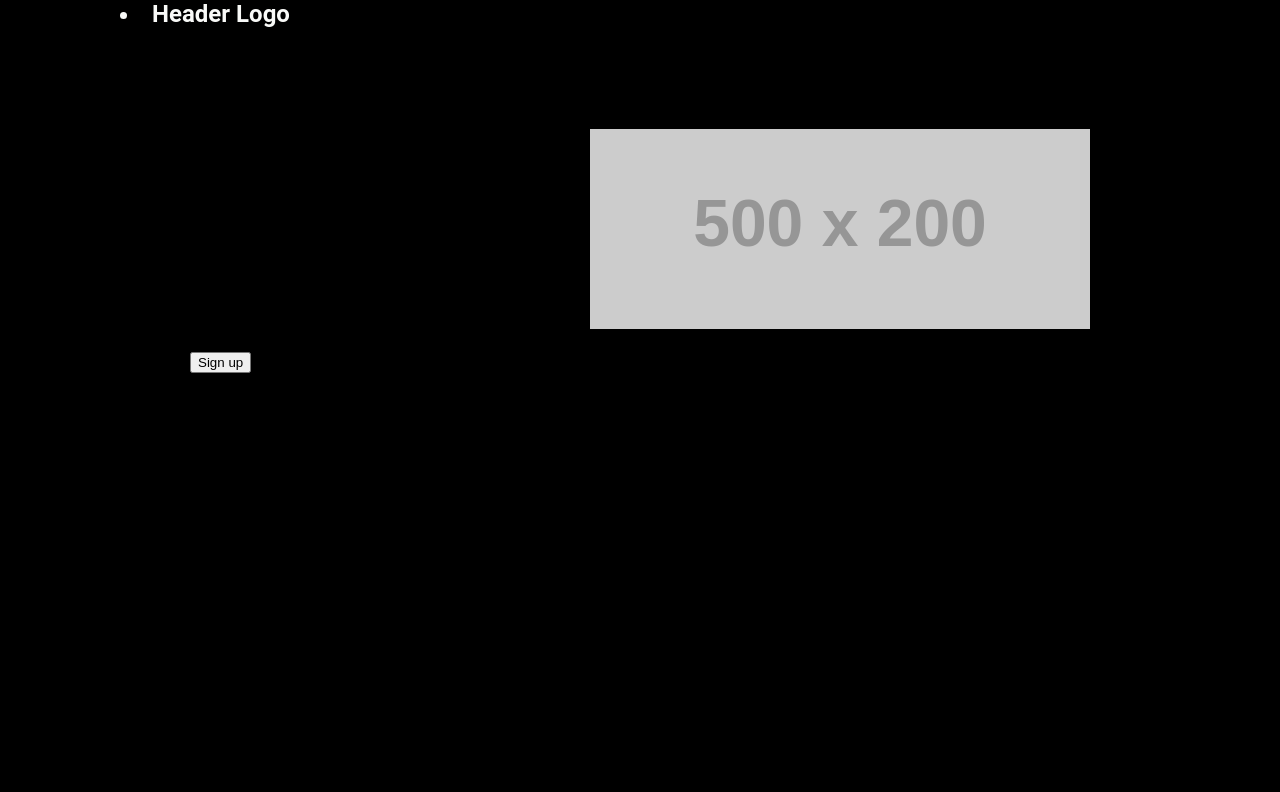
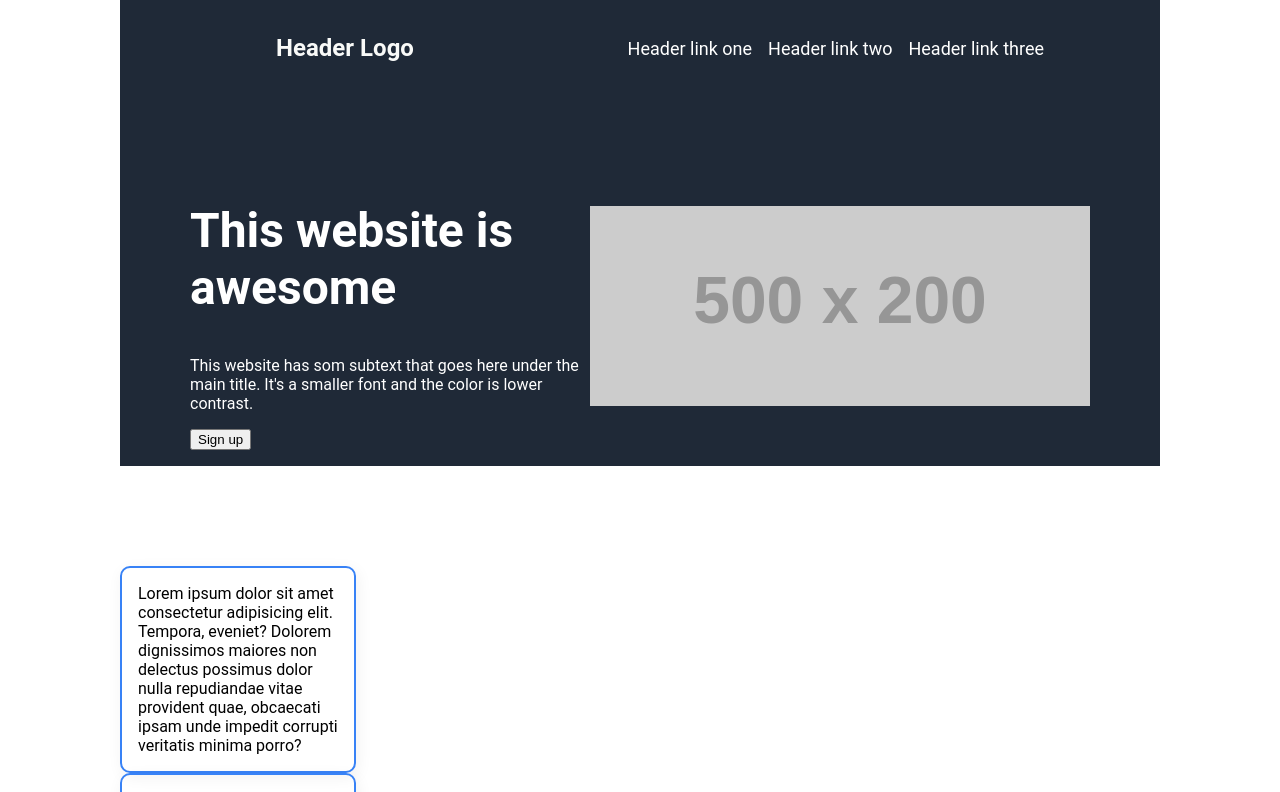
Before and after one commit to ERHolguin/OP_landing-page, a plain HTML site: page index.html in a window 1280 px wide. Shown: the top 792 px of the page. Drawn offline with Linux system fonts and the light colour scheme; placeholder pictures from the web are drawn by us.

Commit message:
Add Cards

```diff
--- a/index.html
+++ b/index.html
@@ -8,17 +8,15 @@
     <link rel="stylesheet" href="style.css">
 </head>
 <body>
-  <div class="header">
 
-    <div class="main-container"
+  <header class="header-container">
 
-   <ul class="header-links">
-    <li class="flex-link1">Header Logo</li>
-    <li>header link one</li>
-    <li>header link two</li>
-    <li>header link three</li>
-   </ul>
-    </div>
+    <ul class="header-links">
+      <li class="flex-link1">Header Logo</li>
+      <li>Header link one</li>
+      <li>Header link two</li>
+      <li>Header link three</li>
+     </ul>
 
     <div class="small-container">
    <div class="title-section">
@@ -33,7 +31,11 @@
     <img src="http://placehold.it/500x200" />
 
 </div>
-
+</header>
+  <div class="card-containter">
+    <div class="card">Lorem ipsum dolor sit amet consectetur adipisicing elit. Tempora, eveniet? Dolorem dignissimos maiores non delectus possimus dolor nulla repudiandae vitae provident quae, obcaecati ipsam unde impedit corrupti veritatis minima porro?</div>
+    <div class="card">Lorem ipsum dolor sit amet consectetur adipisicing elit. Tempora, eveniet? Dolorem dignissimos maiores non delectus possimus dolor nulla repudiandae vitae provident quae, obcaecati ipsam unde impedit corrupti veritatis minima porro?</div>
+    <div class="card">Lorem ipsum dolor sit amet consectetur adipisicing elit. Tempora, eveniet? Dolorem dignissimos maiores non delectus possimus dolor nulla repudiandae vitae provident quae, obcaecati ipsam unde impedit corrupti veritatis minima porro?</div>
   </div>
 
 </body>
--- a/style.css
+++ b/style.css
@@ -3,7 +3,7 @@ body {
     font-family: Roboto, sans-serif;
     margin: 0;
     padding: 0 120px;
-    background-color: black;
+    background-color: white;
 }
 
 .header-container {
@@ -12,6 +12,7 @@ background-color: #1F2937;
 padding: 16px;
 margin: 0;
 min-width: max-content;
+margin-bottom: 100px;
 }
 
 .header-links{
@@ -19,11 +20,13 @@ min-width: max-content;
     justify-content: center;
     align-items: center;
     gap: 16px;
-    padding-bottom: 100px;
+    margin-bottom: 100px;
     list-style: none;
     text-decoration: none;
     font-size: 18px;
     font-color: #E5E7EB;
+    margin-left:100px;
+    margin-right: 100px;
 }
 
 
@@ -54,3 +57,11 @@ min-width: max-content;
 .button {
     color: #3882F6;
 }
+
+.card {
+    border: 2px solid #3882F6;
+    box-shadow: 2px 4px 16px rgba(0,0,0,.06);
+    border-radius: 10px;
+    padding: 16px;
+    max-width: 200px;
+}
```
